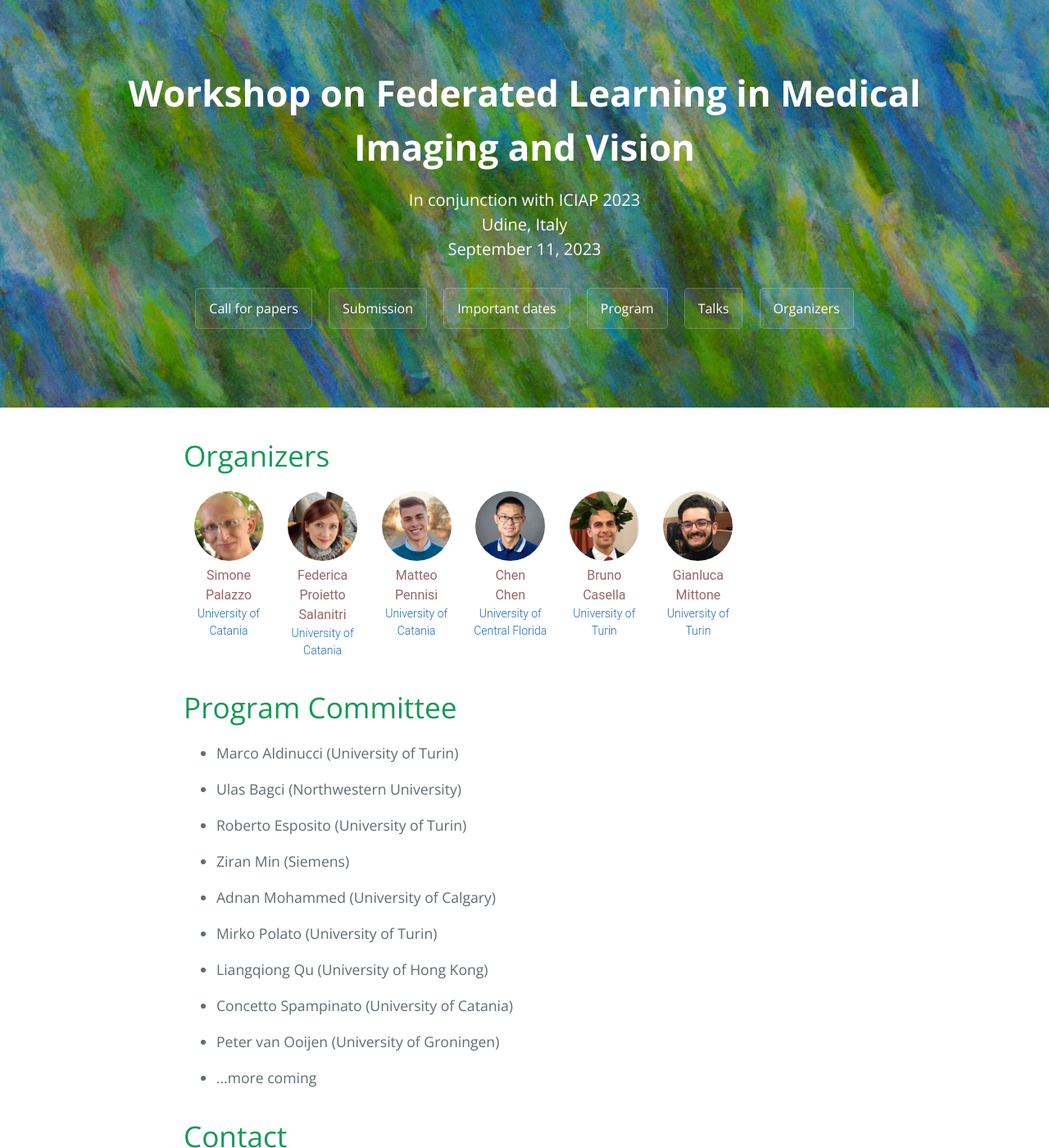
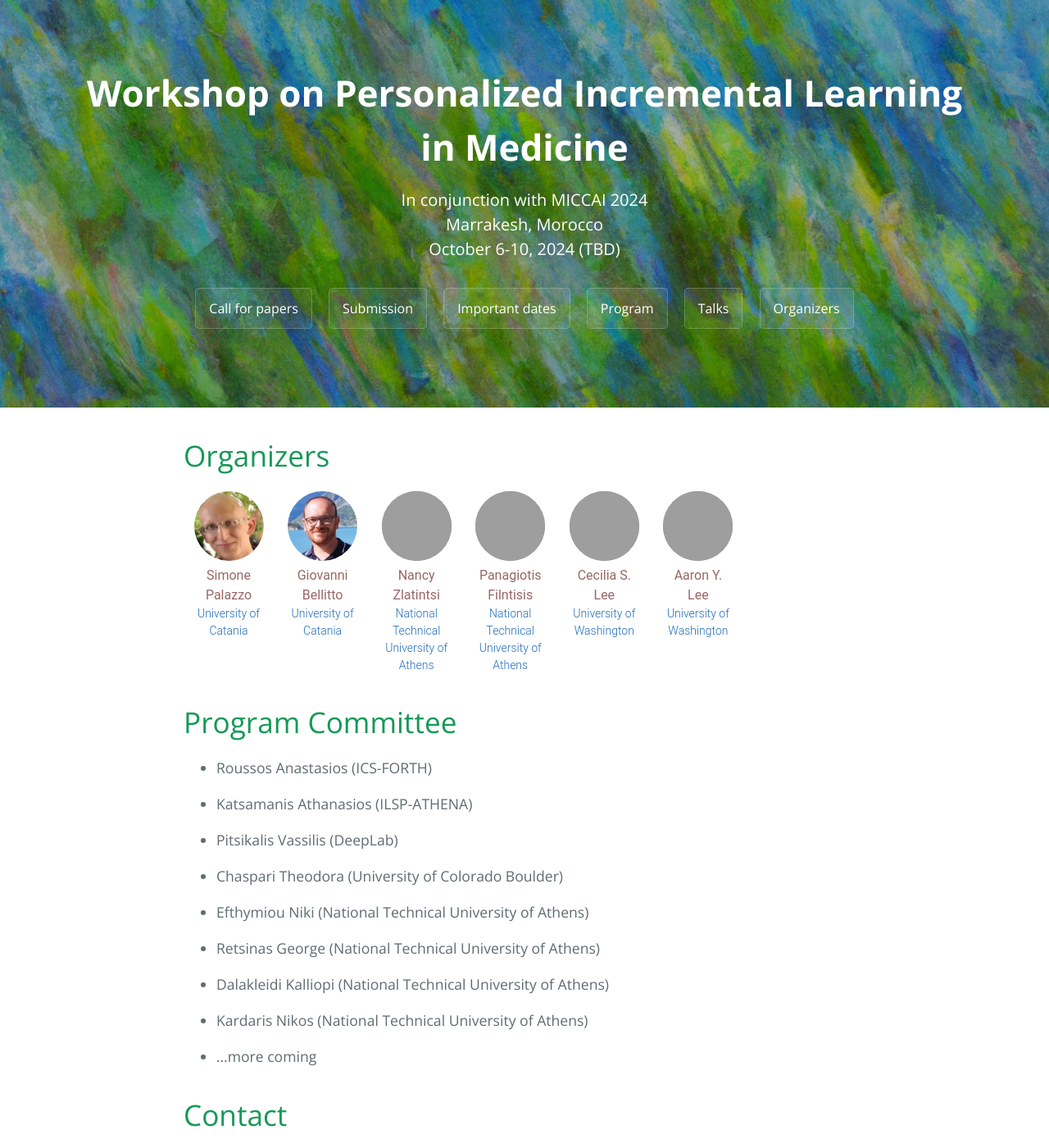
Before and after one commit to miccai-pilm/miccai-pilm.github.io, a Jekyll site: the page built from organizers.md, in a window 1280 px wide and 1400 px high. Shown: the whole window at 82% size. Built offline with Jekyll 4.4.1, drawn with Linux system fonts in a browser that asks for light colours; grey boxes are pictures that could not be loaded.

Commit message:
Updating config

```diff
--- a/_config.yml
+++ b/_config.yml
@@ -1,68 +1,66 @@
-title: FEDMED Workshop
-description: FEDMED Workshop at ICIAP 2023
+title: PILM Workshop
+description: PILM Workshop at MICCAI 2024
 show_downloads: true
 google_analytics:
 theme: jekyll-theme-cayman
 workshop:
-  name: Workshop on Federated Learning in Medical Imaging and Vision
-  short: FEDMED
-  host: "ICIAP 2023<br>Udine, Italy<br>September 11, 2023"
-  submission_link: https://cmt3.research.microsoft.com/ICIAPMIH2023
+  name: Workshop on Personalized Incremental Learning in Medicine
+  short: PILM
+  host: "MICCAI 2024<br>Marrakesh, Morocco<br>October 6-10, 2024 (TBD)"
+  submission_link: https://cmt3.research.microsoft.com/PILM2024
   dates:
-    submission: July 15, 2023
-    decision: July 30, 2023
-    camera_ready: August 15, 2023
-    workshop: September 11, 2023 (TBD)
+    submission: July 5, 2024
+    decision: July 31, 2024
+    camera_ready: August 10, 2024
+    workshop: October 6-10, 2024 (TBD)
   organizers:
     - name: Simone
       surname: Palazzo
       affiliation: University of Catania
       email: simone.palazzo@unict.it
       pic: img/simone.jpg
-    - name: Federica
-      surname: Proietto Salanitri
+    - name: Giovanni
+      surname: Bellitto
       affiliation: University of Catania
-      email: federica.proiettosalanitri@phd.unict.it
-      pic: img/federica.jpg
-    - name: Matteo
-      surname: Pennisi
-      affiliation: University of Catania
-      email: matteo.pennisi@unicampus.it
-      pic: img/matteo.jpg
-    - name: Chen
-      surname: Chen
-      affiliation: University of Central Florida
-      email: chen.chen@crcv.ucf.edu
-      pic: img/chen.jpg
-    - name: Bruno
-      surname: Casella
-      affiliation: University of Turin
-      email: bruno.casella@unito.it
-      pic: img/bruno.jpg
-    - name: Gianluca
-      surname: Mittone
-      affiliation: University of Turin
-      email: gianluca.mittone@unito.it
-      pic: img/gianluca.png
+      email: giovanni.bellitto@unict.it
+      pic: img/giovanni.jpg
+    - name: Nancy
+      surname: Zlatintsi
+      affiliation: National Technical University of Athens
+      email: nzlat@cs.ntua.gr
+      pic: img/nancy.jpg
+    - name: Panagiotis
+      surname: Filntisis
+      affiliation: National Technical University of Athens
+      email: filby@central.ntua.gr
+      pic: img/panagiotis.jpg
+    - name: Cecilia S.
+      surname: Lee
+      affiliation: University of Washington
+      email: leecs2@uw.edu
+      pic: img/cecilia.jpg
+    - name: Aaron Y.
+      surname: Lee
+      affiliation: University of Washington
+      email: leeay@uw.edu
+      pic: img/aaron.jpg
   pc:
-    - name: Marco Aldinucci
-      affiliation: University of Turin
-    - name: Ulas Bagci
-      affiliation: Northwestern University
-    - name: Roberto Esposito
-      affiliation: University of Turin
-    - name: Ziran Min
-      affiliation: Siemens
-    - name: Adnan Mohammed
-      affiliation: University of Calgary
-    - name: Mirko Polato
-      affiliation: University of Turin
-    - name: Liangqiong Qu
-      affiliation: University of Hong Kong
-    - name: Concetto Spampinato
-      affiliation: University of Catania
-    - name: Peter van Ooijen
-      affiliation: University of Groningen
+    - name: Roussos Anastasios
+      affiliation: ICS-FORTH
+    - name: Katsamanis Athanasios
+      affiliation: ILSP-ATHENA
+    - name: Pitsikalis Vassilis
+      affiliation: DeepLab
+    - name: Chaspari Theodora
+      affiliation: University of Colorado Boulder
+    - name: Efthymiou Niki
+      affiliation: National Technical University of Athens
+    - name: Retsinas George
+      affiliation: National Technical University of Athens
+    - name: Dalakleidi Kalliopi
+      affiliation: National Technical University of Athens
+    - name: Kardaris Nikos
+      affiliation: National Technical University of Athens
   talks:
     - name: Mirko Polato
       affiliation: University of Turin
```
